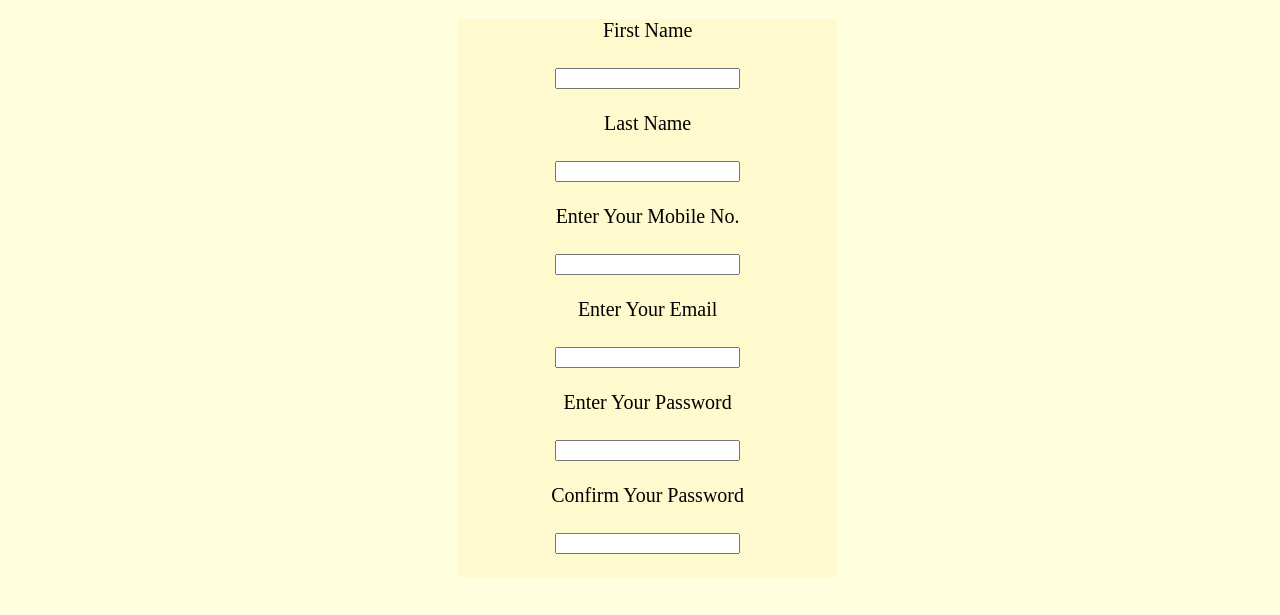
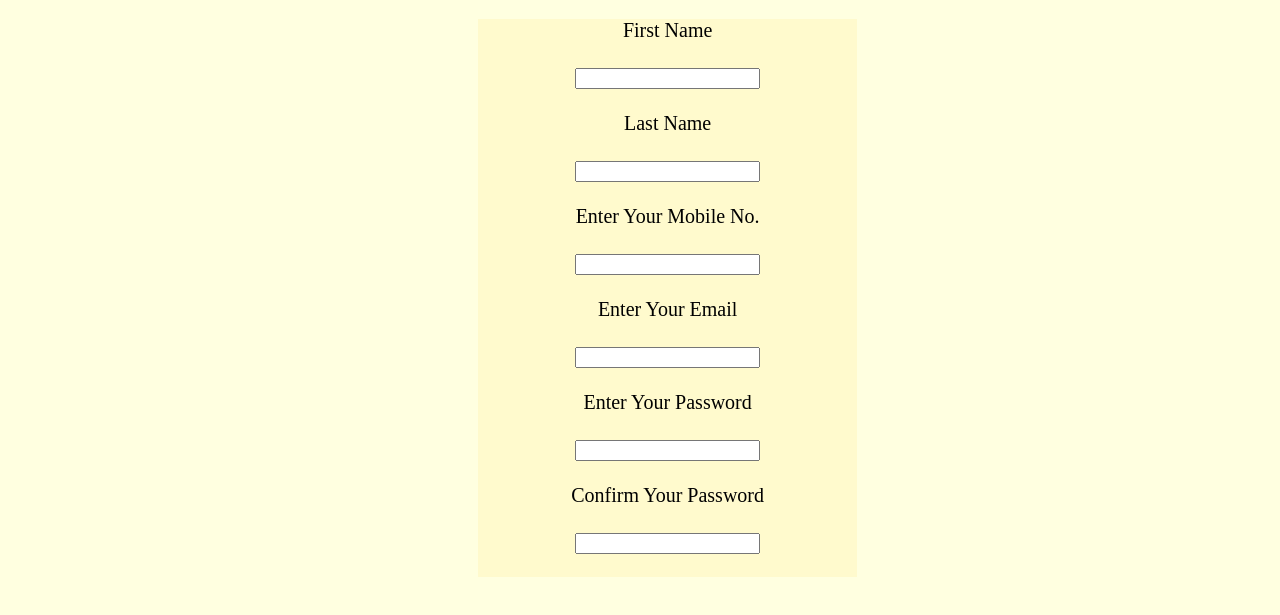
Before and after one commit to Sam-cudo/Fast-Cab-College_Project, a plain HTML site: page Signup.html in a window 1280 px wide. Shown: the part 319-934 px from the top of the page. Drawn offline with Linux system fonts and the light colour scheme.

Commit message:
Update Signup.html

```diff
--- a/Signup.html
+++ b/Signup.html
@@ -47,7 +47,7 @@
 	  /*Form Style*/
 
 		form{
-		 margin-left : 450px;
+		 margin-left : 470px;
 	      left:35%;
 		  text-align: center;
 		  background-color: LemonChiffon;
```
